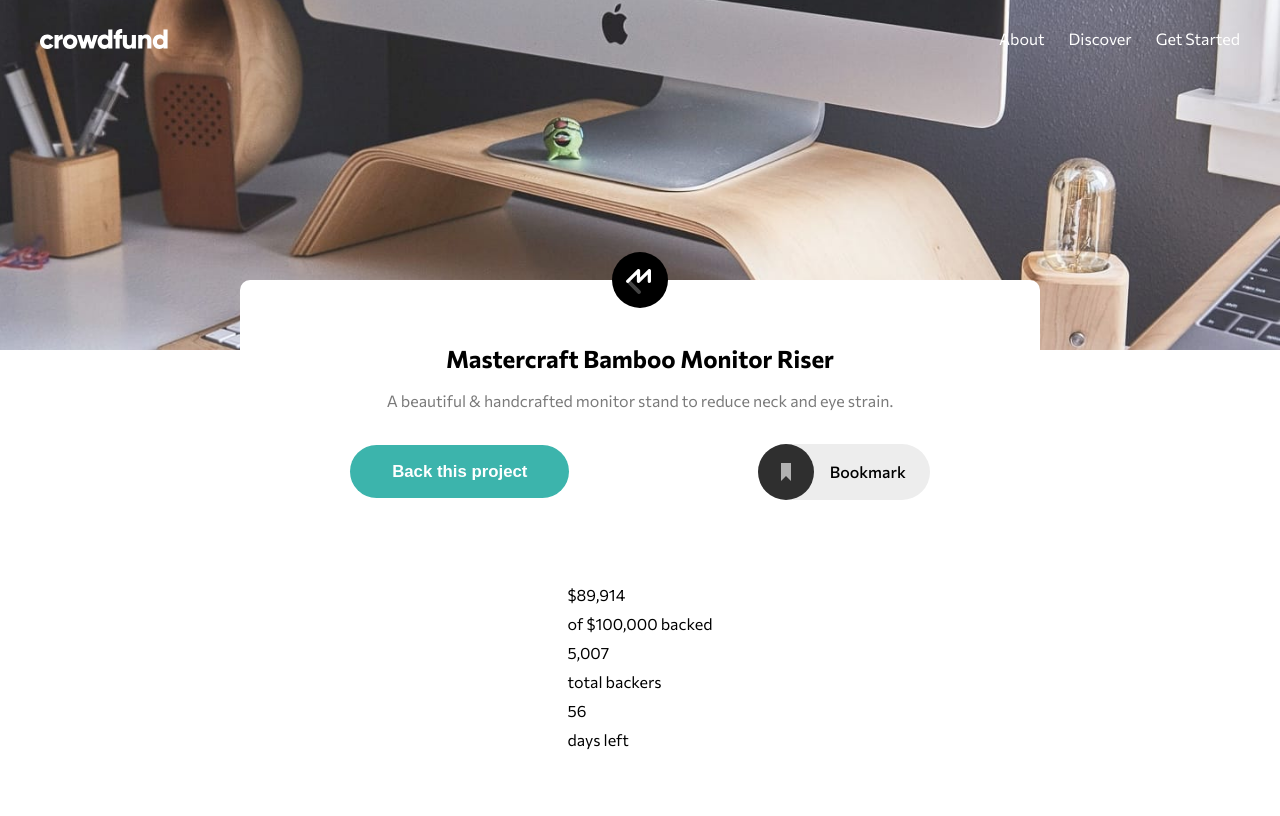
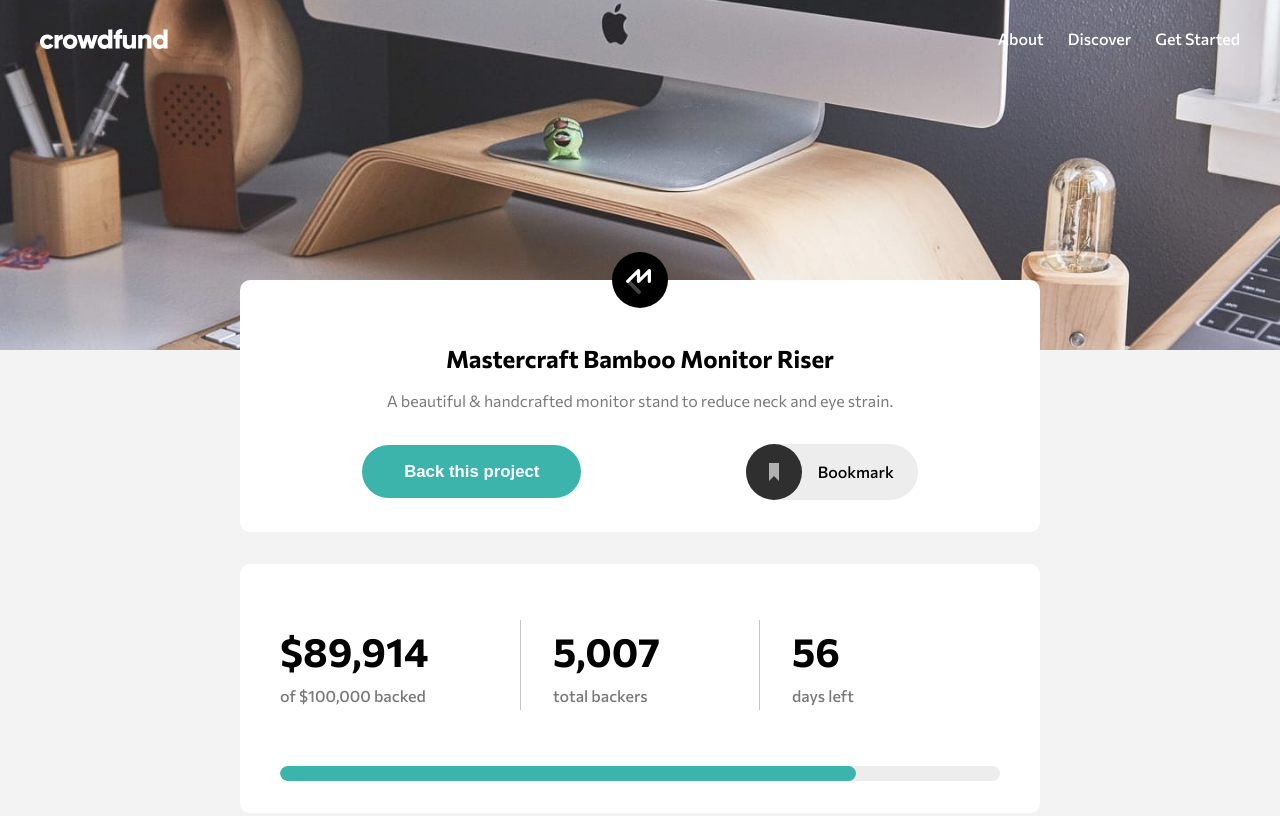
Before and after one commit to gwtpraveen/crowfunding-product-page, a website built with webpack: page src/template.html in a window 1280 px wide. Shown: the top 816 px of the page. Built offline with nearby package versions, Linux system fonts and the light colour scheme.

Commit message:
finish main page

```diff
--- a/src/styles/main.scss
+++ b/src/styles/main.scss
@@ -14,6 +14,7 @@
 body {
     font-family: 'Commissioner', sans-serif;
     line-height: 29px;
+    background-color: rgb(243, 243, 243);
 }
 
 // #################
@@ -59,8 +60,18 @@ body {
 
             .link {
                 cursor: pointer;
+                font-weight: 500;
+
+                &:hover {
+                    text-decoration: underline;
+                }
             }
         }
+
+        .logo {
+            cursor: pointer;
+        }
+
         .hamburger-icon, .close-icon {
             cursor: pointer;
             transition: 300ms ease-in-out;
@@ -225,13 +236,48 @@ body {
     .middle-section {
         background-color: #fff;
         border-radius: 10px;
-        margin: 1rem 0;
-        padding: 2rem 1rem;
+        margin: 2rem 0;
+        padding: 2.5rem 1rem;
         .details-div {
-            display: grid;
-            grid-template-areas: "1fr""1fr""1fr";
-            justify-content: center;
+            display: flex;
+            flex-direction: column;
             align-items: center;
+            text-align: center;
+
+            div {
+                padding: 1.5rem 0;
+            }
+
+            &-number {
+                font-size: 2.5rem;
+                font-weight: 700;
+                margin-bottom: 1rem;
+                margin-top: 1rem;
+            }
+
+            &-discription {
+                color: $color-dark-gray;
+                font-weight: 500;
+            }
+
+            .middle {
+                border-top: 1px solid rgb(197, 197, 197);
+                border-bottom: 1px solid rgb(197, 197, 197);
+            }
+        }
+
+        .progress-bar {
+            height: 15px;
+            margin: 2rem auto 0;
+            border-radius: 15px;
+            overflow: hidden;
+            background-color: rgb(237, 237, 237);
+            .progress {
+                height: 100%;
+                width: 80%;
+                border-radius: inherit;
+                background-color: $color-moderate-cyan;
+            }
         }
     }
 
@@ -254,7 +300,7 @@ body {
         }
 
         .card {
-            outline: 1px solid $color-dark-gray;
+            outline: 1px solid hsl(0, 0%, 61%);
             border-radius: 10px;
             padding: 2rem 1rem;
             margin: 2rem 0;
@@ -315,6 +361,7 @@ body {
         top: 280px;
 
         .main-top-section {
+            padding: 2rem 2.5rem;
             .bookmark-div {
                 .bookmark {
                     .bookmark-text {
@@ -324,11 +371,45 @@ body {
             }
         }
 
+
+        // #################################
+        // Details section (middle section)
+        // #################################
+
+        .middle-section {
+            padding: 2rem 2.5rem;
+            .details-div {
+                flex-direction: row;
+                justify-content: space-between;
+                text-align: start;
+
+                div {
+                    flex-grow: 0;
+                    flex-shrink: 0;
+                    flex-basis: calc(100%/3);
+                }
+
+                div:last-child {
+                    padding-left: 2rem;
+                }
+
+                .middle {
+                    border-top: none;
+                    border-bottom: none;
+                    border-left: 1px solid rgb(197, 197, 197);
+                    border-right: 1px solid rgb(197, 197, 197);
+                    padding: 0 0 0 2rem;
+
+                }
+            }
+        }
+
         // #################################
         // last section
         // #################################
 
         .last-section {
+            padding: 2rem 2.5rem;
             .card {
                 &-header, &-footer {
                     display: flex;
--- a/src/template.html
+++ b/src/template.html
@@ -9,7 +9,7 @@
 <body>
     <header class="header">
         <nav class="nav" id="nav">
-            <img src="./images/logo.svg" alt="logo">
+            <img src="./images/logo.svg" alt="logo" class="logo">
             <ul class="links">
                 <li class="link">About</li>
                 <li class="link">Discover</li>
@@ -37,20 +37,21 @@
         <div class="middle-section">
             <div class="details-div">
                 <div>
-                    <p>$89,914</p>
-                    <p>of $100,000 backed</p>
+                    <p class="details-div-number">$89,914</p>
+                    <p class="details-div-discription">of $100,000 backed</p>
+                </div>
+                <div class="middle">
+                    <p class="details-div-number">5,007</p>
+                    <p class="details-div-discription">total backers</p>
                 </div>
                 <div>
-                    <p>5,007</p>
-                    <p>total backers</p>
-                </div>
-                <div>
-                    <p>56</p>
-                    <p>days left</p>
+                    <p class="details-div-number">56</p>
+                    <p class="details-div-discription">days left</p>
                 </div>
             </div>
 
-            <div>
+            <div class="progress-bar">
+                <div class="progress"></div>
                 <!-- progress bar -->
             </div>
         </div>
--- a/webpack.config.js
+++ b/webpack.config.js
@@ -1,4 +1,5 @@
 const path = require("path");
+const CopyPlugin = require("copy-webpack-plugin");
 const HtmlWebpackPlugin = require("html-webpack-plugin");
 
 module.exports = {
@@ -50,6 +51,16 @@ module.exports = {
             title: "crowdfunding product",
             filename: "index.html",
             template: "src/template.html"
+        }),
+        new CopyPlugin({
+            patterns: [
+                {
+                  from: "src/images/*",
+                  to({ context, absoluteFilename }) {
+                    return "images/[name][ext]";
+                  }
+                }
+            ]
         })
     ]
 }
```
Also changed, not shown: package.json (+5 -3 lines), 1 other file.
